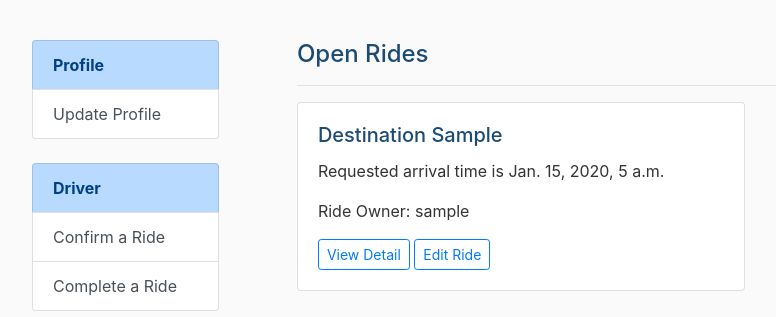
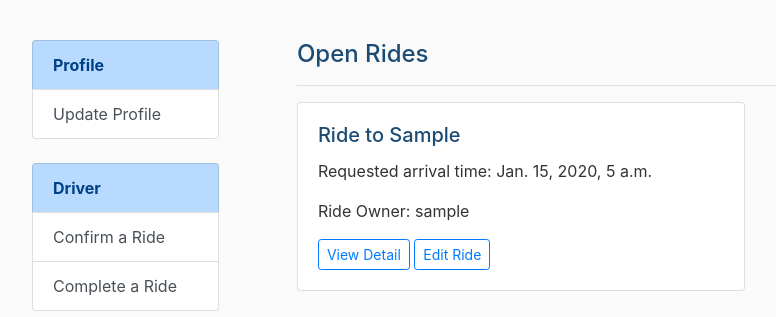
Before and after one commit to jingyi-xie/RideSharing-Web-app, a Django app: page /ride/all/ in a window 1280 px wide. Shown: the part 56-373 px from the top of the page, without its empty margins (53-829 px from the left). Run offline with Django 3.2, Linux system fonts and the light colour scheme; a user stored in the database is signed in; tables that the repository leaves empty hold one stand-in row (values such as "Sample post"); some libraries are stand-ins or nearby versions.

Commit message:
finalize

```diff
--- a/web-app/rideshare/templates/rideshare/app_ride_list.html
+++ b/web-app/rideshare/templates/rideshare/app_ride_list.html
@@ -9,8 +9,8 @@
     {% if ride.status == 'open' %}
         <div class="card" style="width: 28rem;">
         <div class="card-body">
-            <h5 class="card-title">Destination {{ ride.dest }}</h5>
-            <p class="card-text">Requested arrival time is {{ ride.arrival}}</p>
+            <h5 class="card-title">Ride to {{ ride.dest }}</h5>
+            <p class="card-text">Requested arrival time: {{ ride.arrival}}</p>
             <p class="card-text">Ride Owner: {{ ride.owner }}</p>
             <a class="btn btn-outline-primary btn-sm" href="{% url 'rideshare:ridedetail' ride.id %}" role="button">View Detail</a>
             <a class="btn btn-outline-primary btn-sm" href="{% url 'rideshare:rideedit' ride.id %}" role="button">Edit Ride</a>
@@ -26,8 +26,8 @@
     {% if ride.status == 'confirmed' %}
         <div class="card" style="width: 28rem;">
         <div class="card-body">
-            <h5 class="card-title">Destination {{ ride.dest }}</h5>
-            <p class="card-text">Requested arrival time is {{ ride.arrival}}</p>
+            <h5 class="card-title">Ride to {{ ride.dest }}</h5>
+            <p class="card-text">Requested arrival time: {{ ride.arrival}}</p>
             <p class="card-text">Ride Owner: {{ ride.owner }}</p>
             <a class="btn btn-outline-primary btn-sm" href="{% url 'rideshare:ridedetail' ride.id %}" role="button">View Detail</a>
         </div>
--- a/web-app/rideshare/templates/rideshare/app_ride_list_driver.html
+++ b/web-app/rideshare/templates/rideshare/app_ride_list_driver.html
@@ -8,8 +8,8 @@
 {% for ride in rides %}
     <div class="card" style="width: 28rem;">
     <div class="card-body">
-        <h5 class="card-title">Destination {{ ride.dest }}</h5>
-        <p class="card-text">Requested arrival time is {{ ride.arrival}}</p>
+        <h5 class="card-title">Ride to {{ ride.dest }}</h5>
+        <p class="card-text">Requested arrival time: {{ ride.arrival}}</p>
         <p class="card-text">Ride Owner: {{ ride.owner }}</p>
         <a class="btn btn-outline-primary btn-sm" href="{% url 'rideshare:ridedetail' ride.id %}" role="button">View Detail</a>
         <a class="btn btn-outline-primary btn-sm" href="{% url 'rideshare:ridecomplete' ride.id %}" role="button">Complete</a>
--- a/web-app/rideshare/templates/rideshare/ridesearch_driver.html
+++ b/web-app/rideshare/templates/rideshare/ridesearch_driver.html
@@ -36,7 +36,7 @@
     {% if ride.status == 'open' %}
         <div class="card" style="width: 28rem;">
         <div class="card-body">
-            <h5 class="card-title">Destination {{ ride.dest }}</h5>
+            <h5 class="card-title">Ride to {{ ride.dest }}</h5>
             <p class="card-text">Requested arrival time is {{ ride.arrival}}</p>
             <p class="card-text">Ride Owner: {{ ride.owner }}</p>
             <a class="btn btn-outline-primary btn-sm" href="{% url 'rideshare:ridedetail' ride.id %}" role="button">View Detail</a>
--- a/web-app/rideshare/templates/rideshare/ridesearch_sharer.html
+++ b/web-app/rideshare/templates/rideshare/ridesearch_sharer.html
@@ -36,7 +36,7 @@
     {% if ride.status == 'open' and ride.sharable %}
         <div class="card" style="width: 28rem;">
         <div class="card-body">
-            <h5 class="card-title">Destination {{ ride.dest }}</h5>
+            <h5 class="card-title">Ride to {{ ride.dest }}</h5>
             <p class="card-text">Requested arrival time is {{ ride.arrival}}</p>
             <p class="card-text">Ride Owner: {{ ride.owner }}</p>
             <a class="btn btn-outline-primary btn-sm" href="{% url 'rideshare:ridedetail' ride.id %}" role="button">View Detail</a>
```
